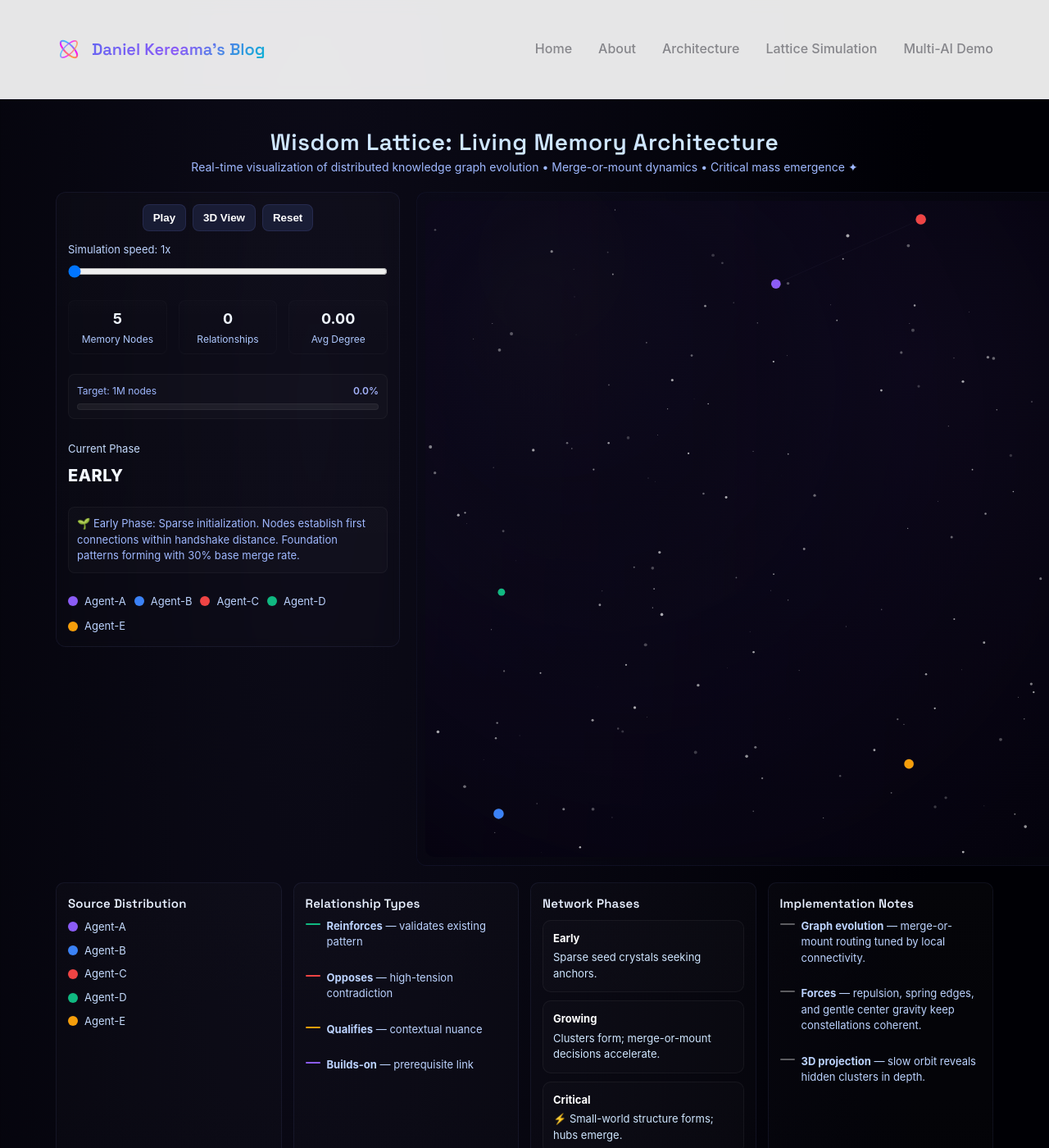
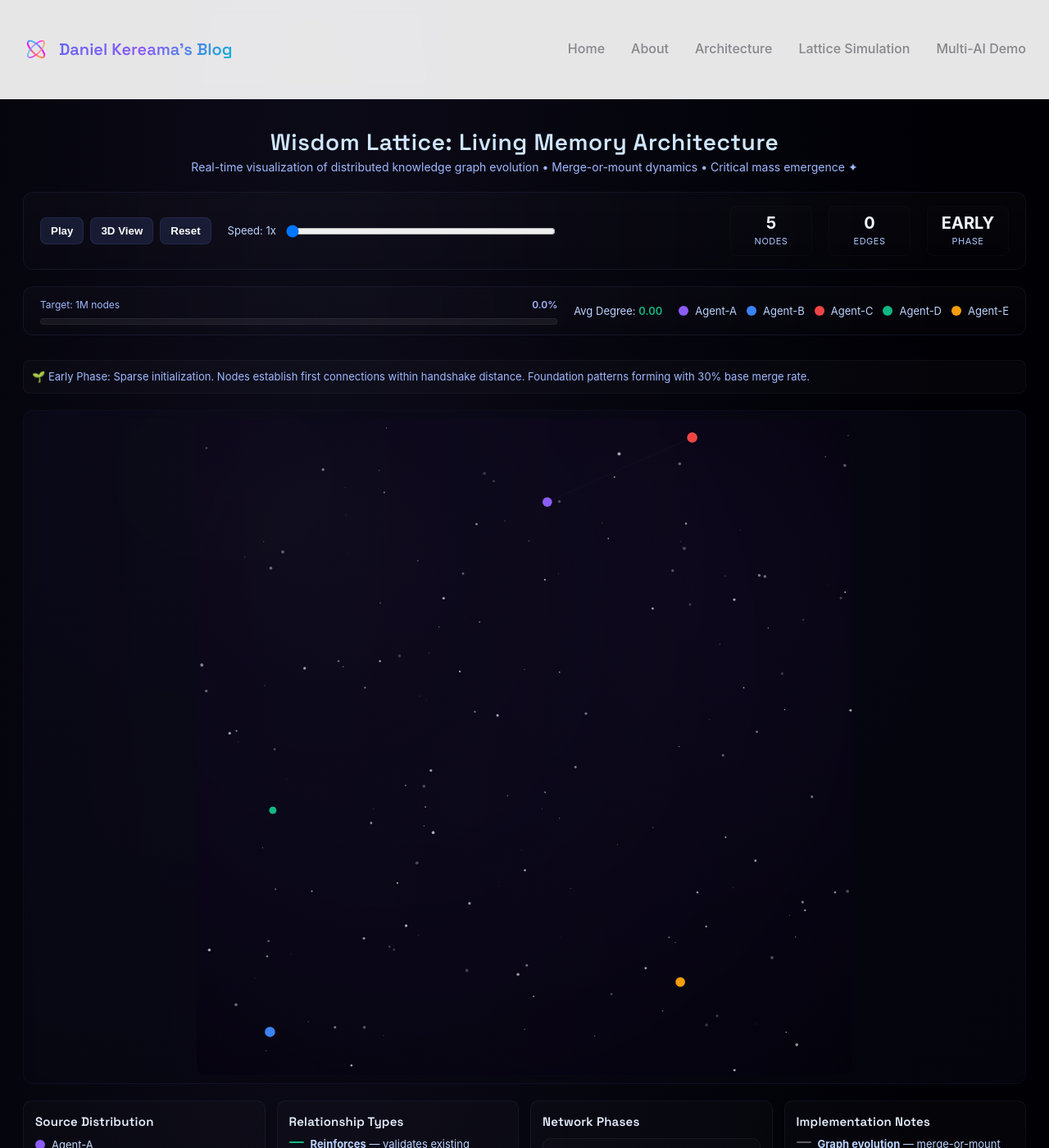
Before and after one commit to nineflowAmin/daniel-kereama.github.io, a Jekyll site: the page built from wisdom-lattice.html, in a window 1280 px wide and 1400 px high. Shown: the whole window at 82% size. Built offline with Jekyll 4.4.1, drawn with Linux system fonts in a browser that asks for light colours.

Commit message:
refactor: Redesign lattice layout - controls bar above full-width canvas
Major layout improvements for better presentation:

Layout Changes:
- Changed from 2-column side-by-side to stacked layout
- Controls now in horizontal bar above canvas
- Canvas takes full width below controls
- Increased container max-width to 1400px for better space utilization

Controls Bar:
- Buttons, speed slider, and key metrics in single horizontal row
- Play/Pause, 3D View, Reset buttons grouped on left
- Speed slider in center with flex sizing
- Node count, Edge count, and Phase displayed as inline stats
- More compact and efficient use of space

Progress & Status Bar:
- Separate row showing progress bar, avg degree, and agent legend
- Better visual separation of information
- Agent color legend inline for quick reference

Canvas:
- Full-width display with centered canvas
- Better aspect ratio utilization
- More immersive visualization experience

Responsive:
- Mobile-friendly with stacked controls on small screens
- Flexible grid that adapts to screen size

```diff
--- a/wisdom-lattice.html
+++ b/wisdom-lattice.html
@@ -27,7 +27,7 @@ permalink: /wisdom-lattice.html
 
   .container {
     padding: 28px;
-    max-width: 1200px;
+    max-width: 1400px;
     margin: 0 auto;
   }
 
@@ -45,10 +45,9 @@ permalink: /wisdom-lattice.html
   }
 
   .stage {
-    display: grid;
-    grid-template-columns: 420px 1fr;
+    display: flex;
+    flex-direction: column;
     gap: 20px;
-    align-items: start;
   }
 
   .panel {
@@ -59,18 +58,32 @@ permalink: /wisdom-lattice.html
     backdrop-filter: blur(6px);
   }
 
-  /* left column panel */
+  /* controls bar */
   .controls {
-    display: flex;
-    flex-direction: column;
-    gap: 12px;
+    display: grid;
+    grid-template-columns: auto 1fr auto auto auto;
+    gap: 20px;
+    align-items: center;
+    padding: 16px 20px;
   }
 
   .controls .row {
     display:flex;
     gap:8px;
     align-items:center;
-    justify-content:space-between;
+  }
+
+  .controls-buttons {
+    display: flex;
+    gap: 8px;
+  }
+
+  .controls-speed {
+    display: flex;
+    align-items: center;
+    gap: 12px;
+    flex: 1;
+    max-width: 400px;
   }
 
   .btn {
@@ -97,26 +110,30 @@ permalink: /wisdom-lattice.html
   }
 
   .stat {
-    flex:1 1 120px;
     text-align:center;
-    padding:8px;
+    padding:8px 16px;
     border-radius:8px;
     background: linear-gradient(180deg, rgba(255,255,255,0.01), rgba(255,255,255,0.005));
     border:1px solid rgba(255,255,255,0.02);
+    min-width: 100px;
   }
-  .stat .big { font-size:18px; font-weight:700; color: #f0f7ff; }
-  .stat .small { font-size:12px; color: #aec8ff; }
+  .stat .big { font-size:20px; font-weight:700; color: #f0f7ff; line-height:1.2; }
+  .stat .small { font-size:11px; color: #aec8ff; text-transform: uppercase; letter-spacing: 0.5px; margin-top: 2px; }
 
   .canvas-wrap {
     background: radial-gradient(ellipse at 20% 10%, rgba(50,36,90,0.08), rgba(0,0,10,0.3)), var(--panel-bg);
     border-radius:12px;
     padding:10px;
     border:1px solid rgba(120,140,255,0.06);
+    display: flex;
+    justify-content: center;
+    align-items: center;
   }
 
   canvas {
     display:block;
-    width:100%;
+    max-width:100%;
+    height:auto;
     border-radius:10px;
     background: transparent;
   }
@@ -303,8 +320,17 @@ permalink: /wisdom-lattice.html
 
   /* small screens fallback */
   @media (max-width:980px){
-    .stage { grid-template-columns: 1fr; }
     .container { padding: 16px; }
+    .controls {
+      grid-template-columns: 1fr;
+      gap: 12px;
+    }
+    .controls-speed {
+      max-width: 100%;
+    }
+    .legend {
+      flex-wrap: wrap;
+    }
   }
 </style>
 
@@ -313,55 +339,47 @@ permalink: /wisdom-lattice.html
   <div class="subtitle">Real-time visualization of distributed knowledge graph evolution • Merge-or-mount dynamics • Critical mass emergence ✦</div>
 
   <div class="stage">
+    <!-- Controls Bar -->
     <div class="panel controls">
-      <div class="row" style="justify-content:center;">
+      <div class="controls-buttons">
         <button id="playPause" class="btn">Play</button>
         <button id="toggle3D" class="btn">3D View</button>
         <button id="resetBtn" class="btn">Reset</button>
       </div>
 
-      <div>
-        <label style="display:block; font-size:13px; color:#bcd3ff; margin-bottom:6px;">Simulation speed: <span id="speedLabel">1</span>x</label>
-        <input id="speedSlider" type="range" min="1" max="100" value="1" style="width:100%;">
+      <div class="controls-speed">
+        <label style="font-size:13px; color:#bcd3ff; white-space:nowrap;">Speed: <span id="speedLabel">1</span>x</label>
+        <input id="speedSlider" type="range" min="1" max="100" value="1" style="flex:1; min-width:150px;">
       </div>
 
-      <div class="hud">
       <div class="stat">
         <div class="big" id="nodeCount">0</div>
-          <div class="small">Memory Nodes</div>
+        <div class="small">Nodes</div>
       </div>
+
       <div class="stat">
         <div class="big" id="edgeCount">0</div>
-          <div class="small">Relationships</div>
+        <div class="small">Edges</div>
       </div>
+
       <div class="stat">
-          <div class="big" id="avgDegree">0.00</div>
-          <div class="small">Avg Degree</div>
+        <div class="big" id="phaseLabel">EARLY</div>
+        <div class="small">Phase</div>
       </div>
     </div>
 
-      <div style="margin-top:12px;padding:10px;background:rgba(255,255,255,0.02);border-radius:8px;border:1px solid rgba(255,255,255,0.04);">
-        <div style="display:flex;justify-content:space-between;align-items:center;margin-bottom:6px;">
+    <!-- Progress & Status Bar -->
+    <div class="panel" style="padding:12px 20px;">
+      <div style="display:flex;align-items:center;gap:20px;">
+        <div style="flex:1;display:flex;flex-direction:column;gap:6px;">
+          <div style="display:flex;justify-content:space-between;align-items:center;">
             <span style="font-size:12px;color:#9fb8ff;">Target: 1M nodes</span>
             <span id="progressValue" style="font-size:12px;color:#a5b4fc;font-weight:600;">0.0%</span>
           </div>
           <div class="progress-bar"><span class="progress-fill" id="progressBar"></span></div>
         </div>
-
-      <div style="margin-top:14px;">
-        <div style="font-size:13px; color:#c6dcff; margin-bottom:6px;">Current Phase</div>
-        <div style="font-weight:800; font-size:20px; color:#f4f9ff; letter-spacing:0.5px;" id="phaseLabel">EARLY</div>
-      </div>
-
-      <div id="criticalBanner" class="banner" style="display:none;margin-top:12px;">
-        🎯 CRITICAL MASS ACHIEVED
-      </div>
-
-      <div class="phase-note" id="phaseNote">
-        Early growth: low connectivity, seeds finding neighbors.
-      </div>
-
-      <div class="legend" aria-hidden="true">
+        <div style="font-size:13px;color:#bcd3ff;white-space:nowrap;">Avg Degree: <span id="avgDegree" style="color:#10b981;font-weight:600;">0.00</span></div>
+        <div class="legend" style="margin:0;gap:12px;">
           <div class="item"><span class="dot" style="background:#8b5cf6"></span>Agent-A</div>
           <div class="item"><span class="dot" style="background:#3b82f6"></span>Agent-B</div>
           <div class="item"><span class="dot" style="background:#ef4444"></span>Agent-C</div>
@@ -369,8 +387,20 @@ permalink: /wisdom-lattice.html
           <div class="item"><span class="dot" style="background:#f59e0b"></span>Agent-E</div>
         </div>
       </div>
+    </div>
 
-    <div class="panel canvas-wrap">
+    <!-- Critical Mass Banner -->
+    <div id="criticalBanner" class="banner" style="display:none;">
+      🎯 CRITICAL MASS ACHIEVED
+    </div>
+
+    <!-- Phase Note -->
+    <div class="phase-note" id="phaseNote">
+      Early growth: low connectivity, seeds finding neighbors.
+    </div>
+
+    <!-- Canvas -->
+    <div class="panel canvas-wrap" style="width:100%;">
       <canvas id="latticeCanvas" width="800" height="800"></canvas>
     </div>
   </div>
```
Lines whose indentation alone changed are shown as unchanged.
